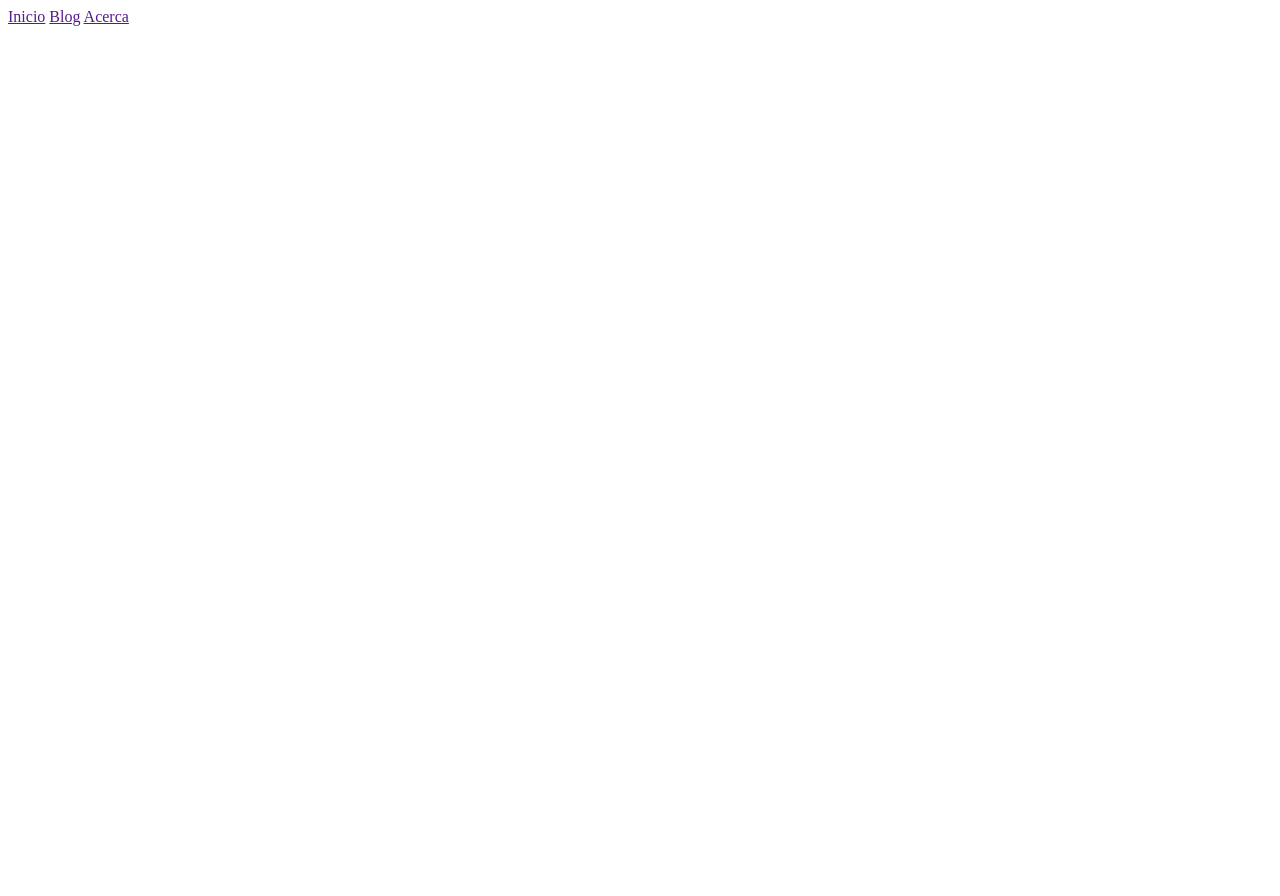
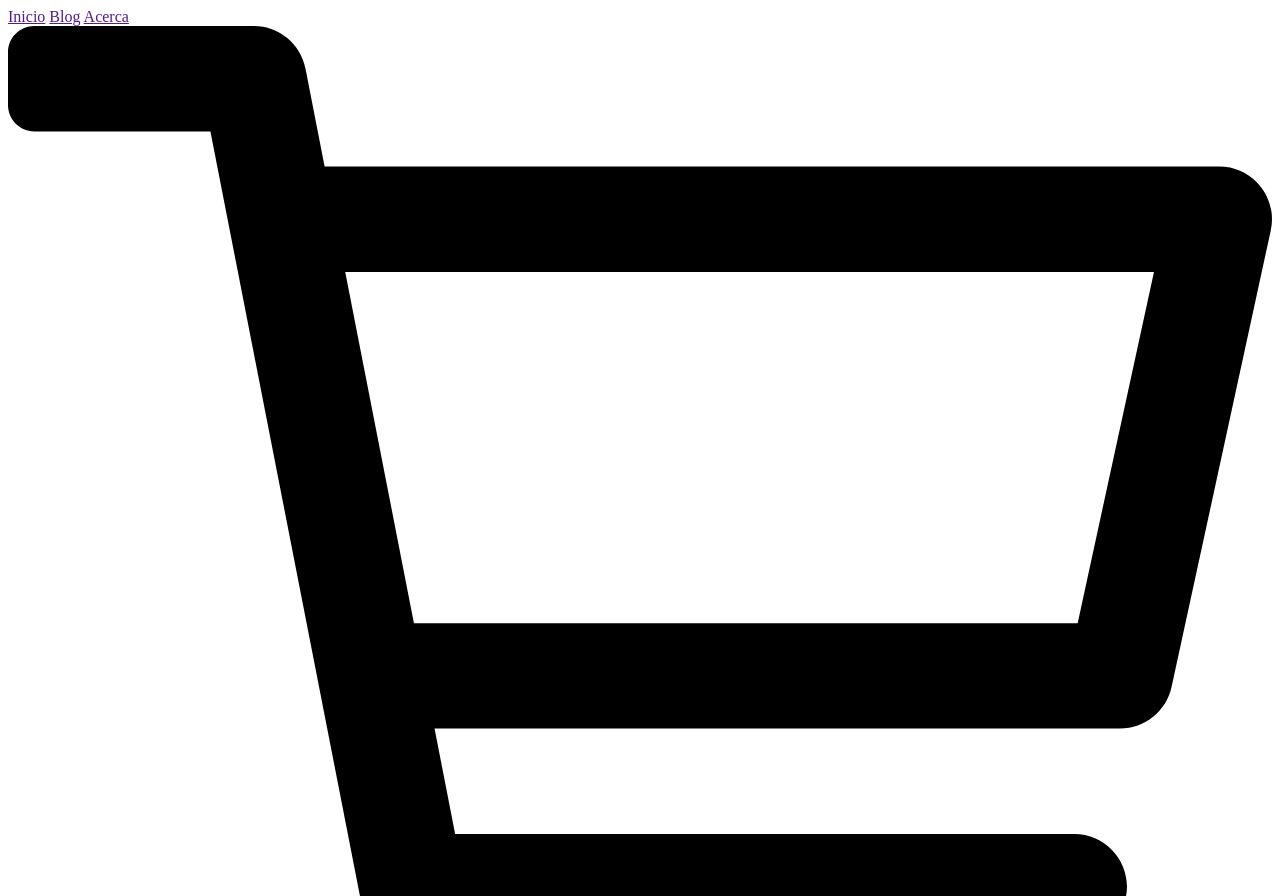
Before and after one commit to YOSOFT/tuto-git, a plain HTML site: page index.html in a window 1280 px wide. Shown: the top 896 px of the page. Before the commit the page ends 800 px from the top, so only its background shows below. Drawn offline with Linux system fonts and the light colour scheme.

Commit message:
se agrego logo del carro

```diff
--- a/index.html
+++ b/index.html
@@ -11,6 +11,7 @@
         <a href="">Inicio</a>
         <a href="">Blog</a>
         <a href="">Acerca</a>
+        <img src="imagenes/carrito.svg" alt="">
     </nav>
 </body>
 </html>
```
Also changed, not shown: imagenes/carrito.svg (added).
